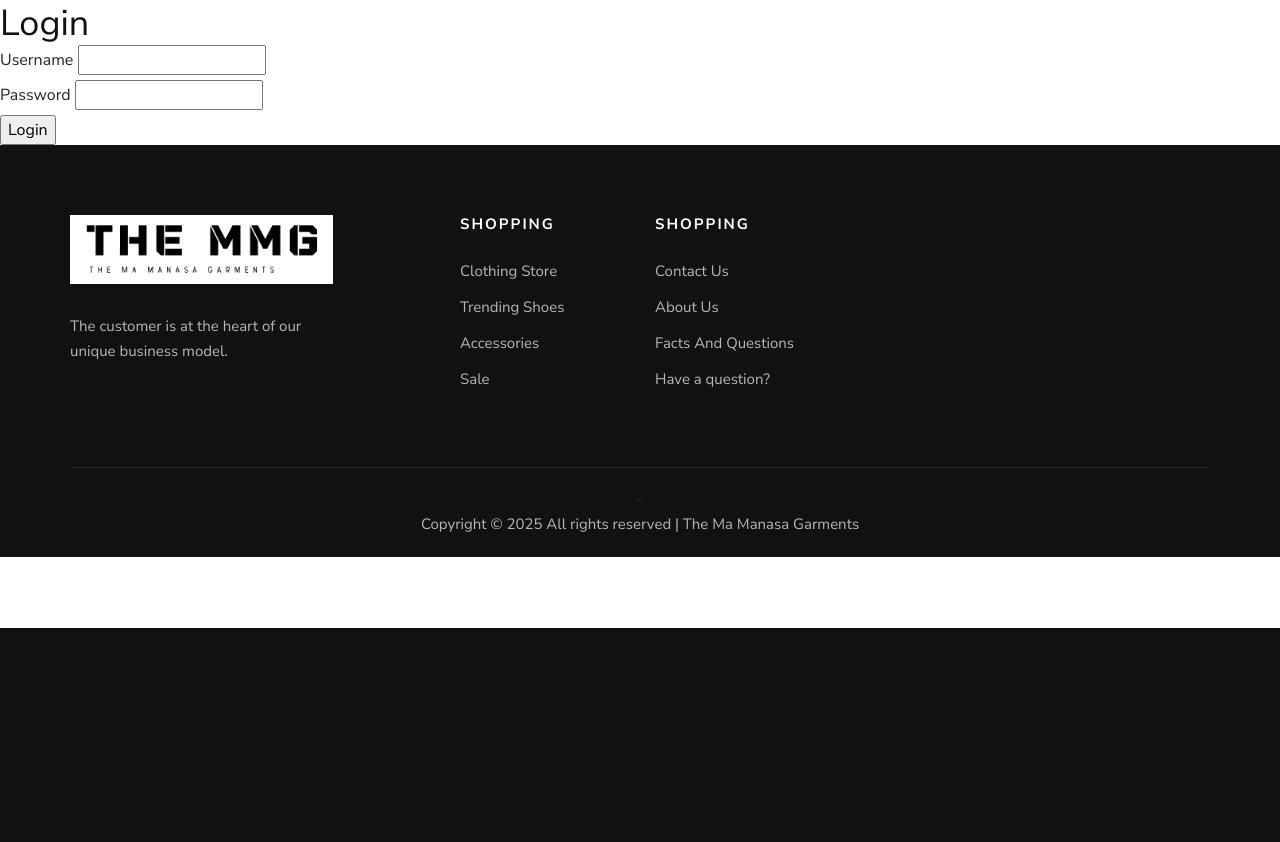
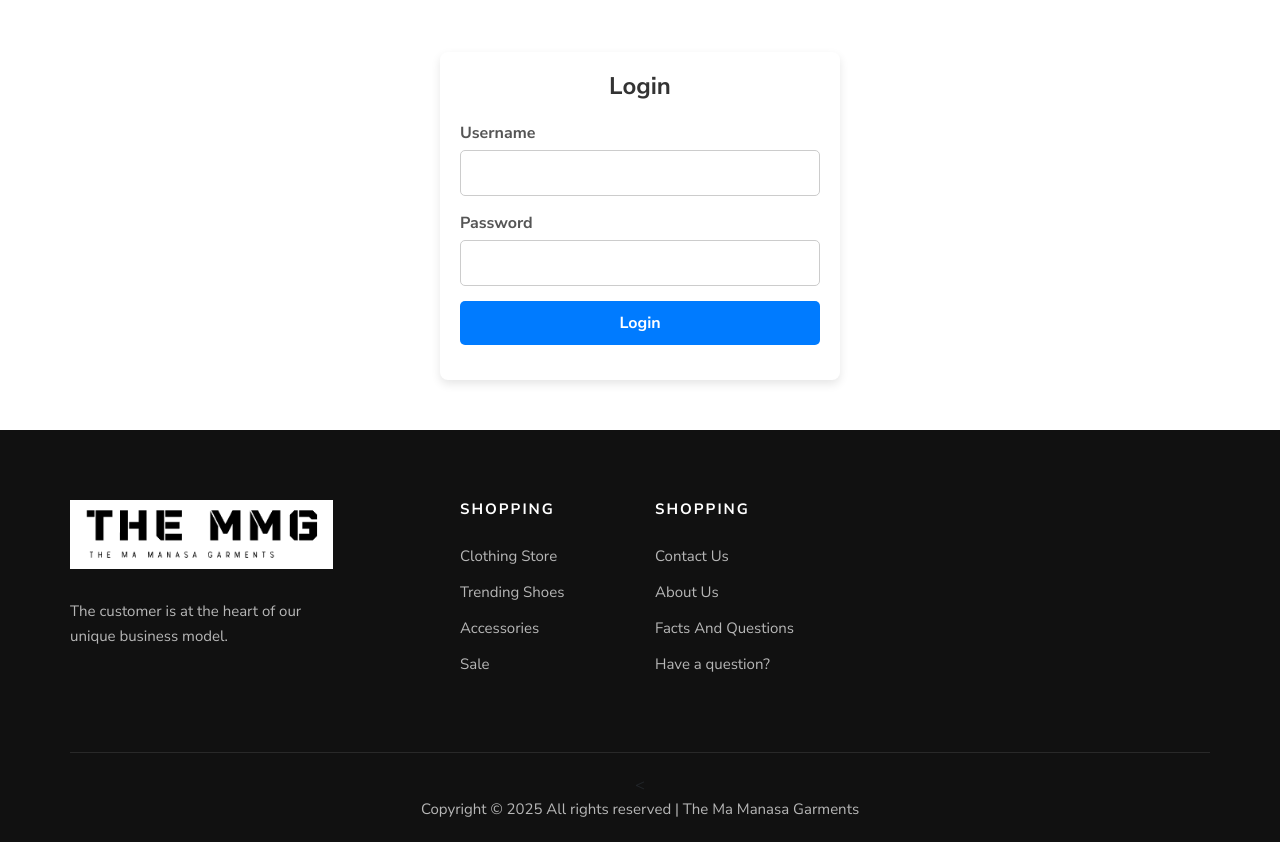
Before and after one commit to deep-priyo/E_Commerce-Web-App, a Flask app: page /login in a window 1280 px wide. Shown: the part 172-1014 px from the top of the page. Before the commit the page ends 800 px from the top, so only its background shows below. Run offline with Flask 3, Linux system fonts and the light colour scheme; style sheets or scripts are compiled from the project's sources; some libraries are stand-ins or nearby versions.

Commit message:
update styling

```diff
--- a/templates/login.html
+++ b/templates/login.html
@@ -1,18 +1,99 @@
 {% include 'header.html' %}
 
+<div class="login-container">
     <h2>Login</h2>
     <form method="POST" action="">
         {{ form.hidden_tag() }}
-        <div>
-            {{ form.username.label }}
-            {{ form.username(size=20) }}
+        <div class="form-group">
+            {{ form.username.label(class="form-label") }}
+            {{ form.username(class="form-input", size=20) }}
         </div>
-        <div>
-            {{ form.password.label }}
-            {{ form.password(size=20) }}
+        <div class="form-group">
+            {{ form.password.label(class="form-label") }}
+            {{ form.password(class="form-input", size=20) }}
         </div>
-        <div>
-            {{ form.submit() }}
+        <div class="form-group">
+            {{ form.submit(class="form-button") }}
         </div>
     </form>
+</div>
+
 {% include 'footer.html' %}
+
+<style>
+  /* Centering the form */
+  .login-container {
+      width: 100%;
+      max-width: 400px;
+      margin: 50px auto;
+      padding: 20px;
+      background: #ffffff;
+      border-radius: 8px;
+      box-shadow: 0 4px 10px rgba(0, 0, 0, 0.1);
+      text-align: center;
+  }
+
+  /* Heading styling */
+  .login-container h2 {
+      font-size: 24px;
+      font-weight: bold;
+      color: #333;
+      margin-bottom: 20px;
+  }
+
+  /* Form fields */
+  .form-group {
+      margin-bottom: 15px;
+      text-align: left;
+  }
+
+  /* Labels */
+  .form-label {
+      font-weight: bold;
+      display: block;
+      margin-bottom: 5px;
+      color: #555;
+  }
+
+  /* Input fields */
+  .form-input {
+      width: 100%;
+      padding: 10px;
+      border: 1px solid #ccc;
+      border-radius: 5px;
+      font-size: 16px;
+      transition: border-color 0.3s ease-in-out;
+  }
+
+  /* Focus effect on input */
+  .form-input:focus {
+      border-color: #007bff;
+      outline: none;
+  }
+
+  /* Submit button */
+  .form-button {
+      width: 100%;
+      padding: 10px;
+      background-color: #007bff;
+      color: white;
+      font-size: 16px;
+      font-weight: bold;
+      border: none;
+      border-radius: 5px;
+      cursor: pointer;
+      transition: background 0.3s ease-in-out;
+  }
+
+  .form-button:hover {
+      background-color: #0056b3;
+  }
+
+  /* Responsive design */
+  @media (max-width: 480px) {
+      .login-container {
+          padding: 15px;
+          max-width: 90%;
+      }
+  }
+</style>
```
Also changed, not shown: static/sass/_base.scss (+0 -30 lines).
